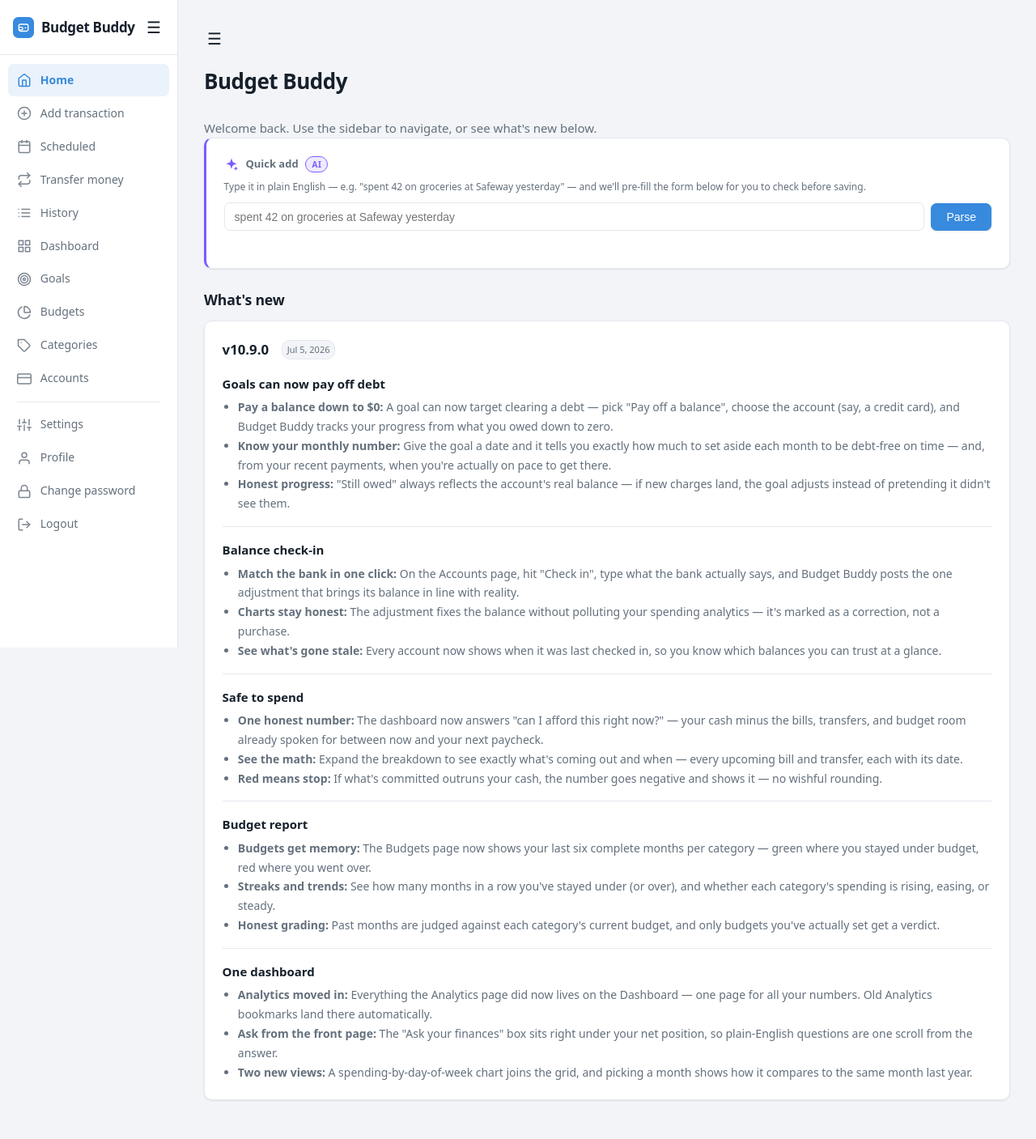
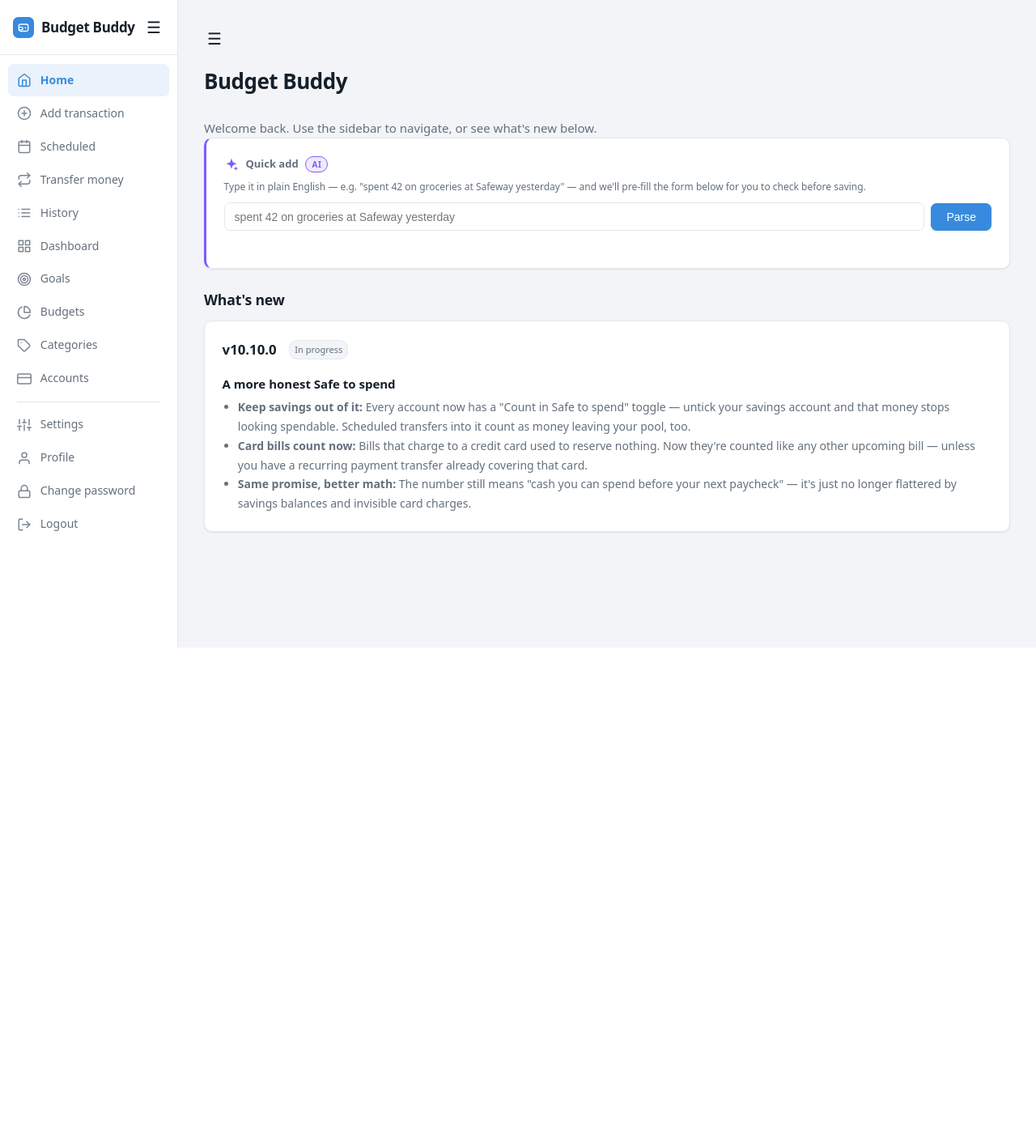
Before and after one commit to CaddisMaster/budget-buddy-archive, a Flask app: page / in a window 1280 px wide. Shown: the whole page at 81% size. After the commit the page ends 800 px from the top, so only its background shows below. Run offline with Flask 3, Linux system fonts and the light colour scheme; the visitor is signed in with stand-in values (Sample User, id 1); some libraries are stand-ins or nearby versions.

Commit message:
Safe to spend accuracy — spendable toggle + card-billed bills
First real-use audit of the v10.9 flagship number: Sean's prod figure read
$1,755 when his actual slack was far less. Diagnosed live against prod —
the pre-ranked dedupe blind spot was NOT in play; the real causes were a
savings account counted as spendable cash and card-billed bills reserving
nothing (the design assumed a scheduled card-payment transfer that doesn't
exist for manually-paid cards).

- account.spendable toggle (sql/23, default true): untick a savings-style
  account to pull it from the liquid set; transfers INTO it now count as
  money leaving the pool (falls out of the existing liquid→non-liquid rule)
- bills on credit cards count as upcoming cash needs UNLESS an active
  transfer schedule pays that card (no double reservation); the
  budgeted-category dedupe unchanged
- window stays next-paycheck (decided in plan mode)
- accounts UI: "Count in Safe to spend" checkbox on create/edit,
  "not in Safe to spend" hint on the row; ACCOUNT_ROW_SQL appends
  spendable at [6]

tests 382→389 (toggle/liquid/transfer/bill rules + both card-bill arms +
toggle persistence); verified live end-to-end with a seeded throwaway user.

```diff
--- a/app/blueprints/main.py
+++ b/app/blueprints/main.py
@@ -57,18 +57,23 @@ def compute_safe_to_spend(user_id, today=None):
         safe_to_spend = liquid_balance − upcoming_bills
                         − upcoming_transfers_out − budget_room
 
-    liquid_balance sums the canonical balances of Bank/Debit accounts only.
+    liquid_balance sums the canonical balances of Bank/Debit accounts marked
+    spendable (v10.10: the per-account toggle EXCLUDES a savings-style account
+    from the pool; it can't pull a credit card IN — liquid stays type-gated).
     The window runs from today (exclusive) through the next paycheck date
     INCLUSIVE — the soonest upcoming occurrence across active income
     schedules — falling back to the last day of the current month when no
-    income schedule exists. Bills count only on liquid accounts (a bill on a
-    credit card doesn't drain cash; the card's payment transfer does) and only
-    in UNbudgeted categories — budgeted categories are covered by budget_room,
-    so each dollar is reserved once. Transfers count only liquid → non-liquid
-    (liquid → liquid nets to zero inside liquid_balance). budget_room is
-    max(0, budget − spent) summed over this calendar month's budgets — a
-    full-month term by design, budgets being monthly commitments. The result
-    may be negative; that's the point.
+    income schedule exists. Bills count on liquid accounts, plus (v10.10) on
+    credit cards with NO active transfer schedule paying that card — a
+    card-billed bill still has to be paid in cash, unless the scheduled
+    payment transfer already reserves it. Bills count only in UNbudgeted
+    categories — budgeted categories are covered by budget_room, so each
+    dollar is reserved once. Transfers count only liquid → non-liquid
+    (liquid → liquid nets to zero inside liquid_balance; a transfer INTO a
+    non-spendable account is money leaving the pool, so it counts).
+    budget_room is max(0, budget − spent) summed over this calendar month's
+    budgets — a full-month term by design, budgets being monthly commitments.
+    The result may be negative; that's the point.
     """
     today = today or date.today()
 
@@ -81,7 +86,7 @@ def compute_safe_to_spend(user_id, today=None):
                     THEN t.amount ELSE -t.amount END), 0) AS balance
             FROM account a
             LEFT JOIN transactions t ON a.account_id = t.account_id AND t.user_id = a.user_id
-            WHERE a.user_id = %s AND a.type IN %s
+            WHERE a.user_id = %s AND a.type IN %s AND a.spendable = true
             GROUP BY a.account_id
         """, (user_id, LIQUID_ACCOUNT_TYPES))
         rows = cursor.fetchall()
@@ -108,6 +113,20 @@ def compute_safe_to_spend(user_id, today=None):
         budgeted_ids = {r[0] for r in cursor.fetchall()}
 
         cursor.execute("""
+            SELECT account_id FROM account
+            WHERE user_id = %s AND type = 'Credit Card'
+        """, (user_id,))
+        credit_ids = {r[0] for r in cursor.fetchall()}
+
+        # Cards already covered by a scheduled payment transfer — their bills
+        # must NOT also count, or the payment would be reserved twice.
+        cursor.execute("""
+            SELECT DISTINCT to_account_id FROM transfer_schedules
+            WHERE user_id = %s AND is_active = true
+        """, (user_id,))
+        paid_card_ids = {r[0] for r in cursor.fetchall()}
+
+        cursor.execute("""
             SELECT description, amount, frequency, anchor_day, second_day,
                    next_due, account_id, category_id
             FROM schedules
@@ -115,7 +134,10 @@ def compute_safe_to_spend(user_id, today=None):
         """, (user_id,))
         bill_items = []
         for desc, amount, freq, anchor, second, nd, account_id, category_id in cursor.fetchall():
-            if account_id not in liquid_ids or category_id in budgeted_ids:
+            drains_cash = (account_id in liquid_ids
+                           or (account_id in credit_ids
+                               and account_id not in paid_card_ids))
+            if not drains_cash or category_id in budgeted_ids:
                 continue
             for due in upcoming_occurrences(nd, freq, anchor, second,
                                             today, window_end):
--- a/app/templates/accounts.html
+++ b/app/templates/accounts.html
@@ -15,6 +15,11 @@
         <option value="Debit Card">Debit Card</option>
         <option value="Bank Account">Bank Account</option>
     </select>
+    <label style="display:flex;align-items:center;gap:0.5rem;margin-top:0.75rem">
+        <input type="checkbox" name="spendable" checked style="width:auto">
+        Count in Safe to spend
+        <span style="color:var(--text-muted);font-size:0.85em">(untick for savings — only affects Bank/Debit accounts)</span>
+    </label>
     <button type="submit" class="btn btn-primary" style="margin-top:1rem">Add account</button>
 </form>
 <h2>Existing accounts</h2>
--- a/app/templates/index.html
+++ b/app/templates/index.html
@@ -10,84 +10,34 @@
 
 <h2 style="margin-top:1.5rem;font-size:1.1rem">What's new</h2>
 
-{# ONE card per WEEKLY release (ships Thursdays). Each release day, REPLACE the whole
-   card's contents with THIS week's changes — the RELEASE VERSION as the title, the
-   release date in the badge, and one feature block (bold sub-heading + plain-English
-   bullets) per feature shipped that week. Weekly bundle, not one card per feature;
-   only ever one card here at a time. #}
+{# ONE card per release (released whenever Sean calls it). On the first feature commit
+   after a release ships, REPLACE the whole card's contents with the CURRENT release —
+   the RELEASE VERSION as the title, the release date in the badge (set/corrected at
+   ship), and one feature block (bold sub-heading + plain-English bullets) per feature
+   in the release. One bundle per card; only ever one card here at a time. #}
 <div class="card">
   <div style="display:flex;align-items:center;gap:0.6rem;margin-bottom:1rem">
-    <strong style="font-size:1.05rem">v10.9.0</strong>
-    <span class="recurring-badge">Jul 5, 2026</span>
+    <strong style="font-size:1.05rem">v10.10.0</strong>
+    <span class="recurring-badge">In progress</span>
   </div>
 
-  {# ── One block per feature shipped this week. Add / remove blocks to match. ── #}
+  {# ── One block per feature in this release. Add / remove blocks to match. ── #}
   <div>
-    <strong style="display:block;margin-bottom:0.35rem">Goals can now pay off debt</strong>
+    <strong style="display:block;margin-bottom:0.35rem">A more honest Safe to spend</strong>
     <ul style="margin:0;padding-left:1.2rem;color:var(--text-muted);font-size:14px;line-height:1.7">
-      <li><strong>Pay a balance down to $0:</strong> A goal can now target clearing a debt — pick
-          "Pay off a balance", choose the account (say, a credit card), and Budget Buddy tracks
-          your progress from what you owed down to zero.</li>
-      <li><strong>Know your monthly number:</strong> Give the goal a date and it tells you exactly
-          how much to set aside each month to be debt-free on time — and, from your recent
-          payments, when you're actually on pace to get there.</li>
-      <li><strong>Honest progress:</strong> "Still owed" always reflects the account's real
-          balance — if new charges land, the goal adjusts instead of pretending it didn't see them.</li>
+      <li><strong>Keep savings out of it:</strong> Every account now has a "Count in Safe to
+          spend" toggle — untick your savings account and that money stops looking spendable.
+          Scheduled transfers into it count as money leaving your pool, too.</li>
+      <li><strong>Card bills count now:</strong> Bills that charge to a credit card used to
+          reserve nothing. Now they're counted like any other upcoming bill — unless you have
+          a recurring payment transfer already covering that card.</li>
+      <li><strong>Same promise, better math:</strong> The number still means "cash you can
+          spend before your next paycheck" — it's just no longer flattered by savings balances
+          and invisible card charges.</li>
     </ul>
   </div>
 
-  <div style="border-top:1px solid var(--border);margin-top:1rem;padding-top:1rem">
-    <strong style="display:block;margin-bottom:0.35rem">Balance check-in</strong>
-    <ul style="margin:0;padding-left:1.2rem;color:var(--text-muted);font-size:14px;line-height:1.7">
-      <li><strong>Match the bank in one click:</strong> On the Accounts page, hit "Check in",
-          type what the bank actually says, and Budget Buddy posts the one adjustment that
-          brings its balance in line with reality.</li>
-      <li><strong>Charts stay honest:</strong> The adjustment fixes the balance without
-          polluting your spending analytics — it's marked as a correction, not a purchase.</li>
-      <li><strong>See what's gone stale:</strong> Every account now shows when it was last
-          checked in, so you know which balances you can trust at a glance.</li>
-    </ul>
-  </div>
-
-  <div style="border-top:1px solid var(--border);margin-top:1rem;padding-top:1rem">
-    <strong style="display:block;margin-bottom:0.35rem">Safe to spend</strong>
-    <ul style="margin:0;padding-left:1.2rem;color:var(--text-muted);font-size:14px;line-height:1.7">
-      <li><strong>One honest number:</strong> The dashboard now answers "can I afford this
-          right now?" — your cash minus the bills, transfers, and budget room already
-          spoken for between now and your next paycheck.</li>
-      <li><strong>See the math:</strong> Expand the breakdown to see exactly what's coming
-          out and when — every upcoming bill and transfer, each with its date.</li>
-      <li><strong>Red means stop:</strong> If what's committed outruns your cash, the number
-          goes negative and shows it — no wishful rounding.</li>
-    </ul>
-  </div>
-
-  <div style="border-top:1px solid var(--border);margin-top:1rem;padding-top:1rem">
-    <strong style="display:block;margin-bottom:0.35rem">Budget report</strong>
-    <ul style="margin:0;padding-left:1.2rem;color:var(--text-muted);font-size:14px;line-height:1.7">
-      <li><strong>Budgets get memory:</strong> The Budgets page now shows your last six complete
-          months per category — green where you stayed under budget, red where you went over.</li>
-      <li><strong>Streaks and trends:</strong> See how many months in a row you've stayed under
-          (or over), and whether each category's spending is rising, easing, or steady.</li>
-      <li><strong>Honest grading:</strong> Past months are judged against each category's current
-          budget, and only budgets you've actually set get a verdict.</li>
-    </ul>
-  </div>
-
-  <div style="border-top:1px solid var(--border);margin-top:1rem;padding-top:1rem">
-    <strong style="display:block;margin-bottom:0.35rem">One dashboard</strong>
-    <ul style="margin:0;padding-left:1.2rem;color:var(--text-muted);font-size:14px;line-height:1.7">
-      <li><strong>Analytics moved in:</strong> Everything the Analytics page did now lives on the
-          Dashboard — one page for all your numbers. Old Analytics bookmarks land there
-          automatically.</li>
-      <li><strong>Ask from the front page:</strong> The "Ask your finances" box sits right under
-          your net position, so plain-English questions are one scroll from the answer.</li>
-      <li><strong>Two new views:</strong> A spending-by-day-of-week chart joins the grid, and
-          picking a month shows how it compares to the same month last year.</li>
-    </ul>
-  </div>
-
-  {# Fifth+ features this week go here, each separated by the divider below:
+  {# Second+ features this release go here, each separated by the divider below:
   <div style="border-top:1px solid var(--border);margin-top:1rem;padding-top:1rem">
     <strong style="display:block;margin-bottom:0.35rem">Next feature title</strong>
     <ul style="margin:0;padding-left:1.2rem;color:var(--text-muted);font-size:14px;line-height:1.7">
--- a/app/templates/partials/_account_edit_row.html
+++ b/app/templates/partials/_account_edit_row.html
@@ -6,6 +6,11 @@
       <option value="Debit Card" {% if account[2] == 'Debit Card' %}selected{% endif %}>Debit Card</option>
       <option value="Bank Account" {% if account[2] == 'Bank Account' %}selected{% endif %}>Bank Account</option>
     </select>
+    <label style="display:flex;align-items:center;gap:0.35rem;margin-top:0.35rem;font-size:0.85em;color:var(--text-muted)"
+           title="Untick to exclude this account from the Safe to spend number (e.g. savings). Only affects Bank/Debit accounts.">
+      <input type="checkbox" name="spendable" {% if account[6] %}checked{% endif %} style="width:auto">
+      Safe to spend
+    </label>
   </td>
   <td class="{% if account[3] >= 0 %}income{% else %}expense{% endif %}">${{ "%.2f"|format(account[3]) }}</td>
   <td style="color:var(--text-muted)">{{ account[4].strftime('%b %-d, %Y') if account[4] else 'Never' }}</td>
--- a/app/templates/partials/_account_row.html
+++ b/app/templates/partials/_account_row.html
@@ -1,5 +1,7 @@
 <tr id="account-{{ account[0] }}">
-  <td>{{ account[1] }}</td>
+  <td>{{ account[1] }}{% if not account[6] %}
+    <span style="display:block;color:var(--text-muted);font-size:0.8em">not in Safe to spend</span>
+  {% endif %}</td>
   <td>{{ account[2] }}</td>
   <td class="{% if account[3] >= 0 %}income{% else %}expense{% endif %}">${{ "%.2f"|format(account[3]) }}</td>
   <td class="{% if account[5] %}checkin-stale{% endif %}" style="{% if not account[5] %}color:var(--text-muted){% endif %}">
--- a/sql/schema.sql
+++ b/sql/schema.sql
@@ -37,7 +37,8 @@ CREATE TABLE public.account (
     type character varying(50) NOT NULL,
     created_at timestamp without time zone DEFAULT now(),
     user_id integer NOT NULL REFERENCES users(id) ON DELETE CASCADE,
-    last_checked_in date  -- v10.9 balance check-in; NULL = never reconciled
+    last_checked_in date,  -- v10.9 balance check-in; NULL = never reconciled
+    spendable boolean NOT NULL DEFAULT true  -- v10.10 safe-to-spend toggle; false = excluded from the liquid set
 );
 
 -- ------------------------------------------------------------
```
Also changed, not shown: app/blueprints/accounts.py (+13 -9 lines), sql/23_account_spendable.sql (added, +19 -0 lines), tests/conftest.py (+4 -4 lines), tests/test_crud.py (+29 -0 lines), tests/test_safe_to_spend.py (+108 -5 lines).
